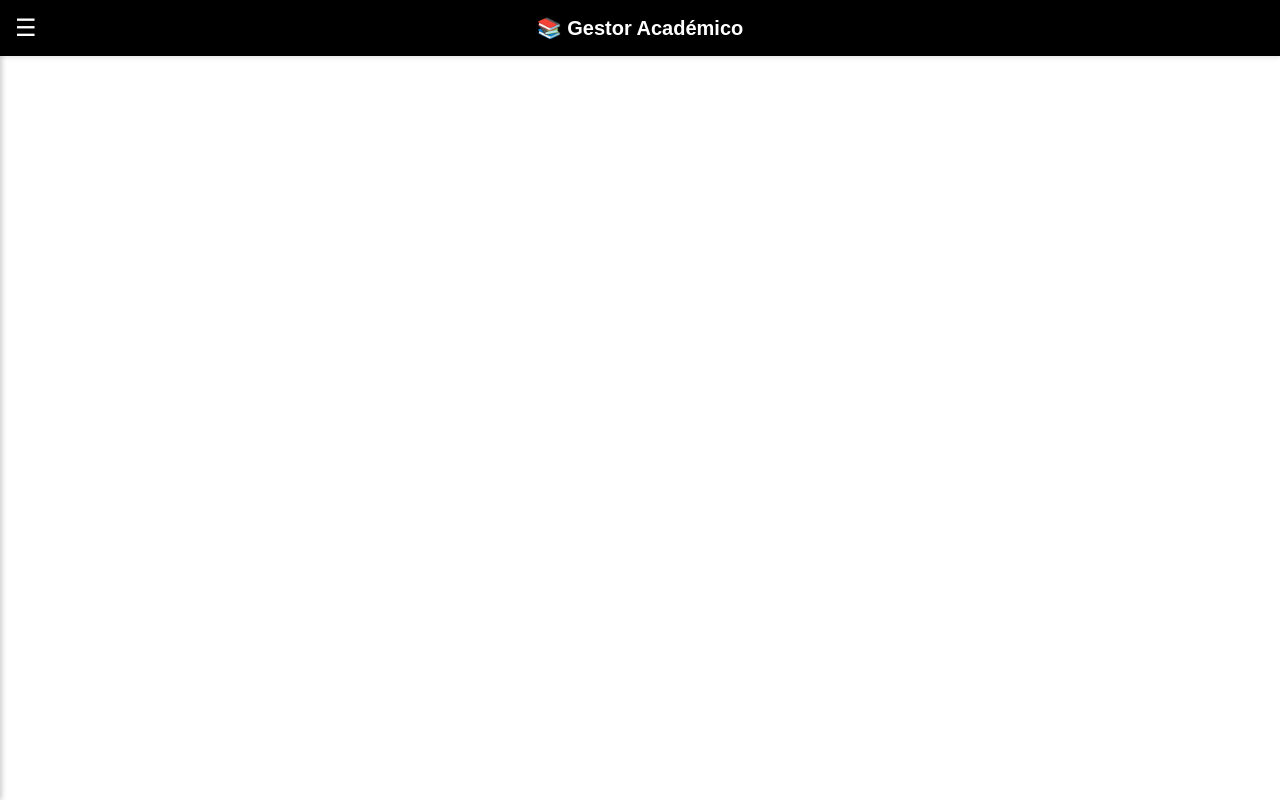
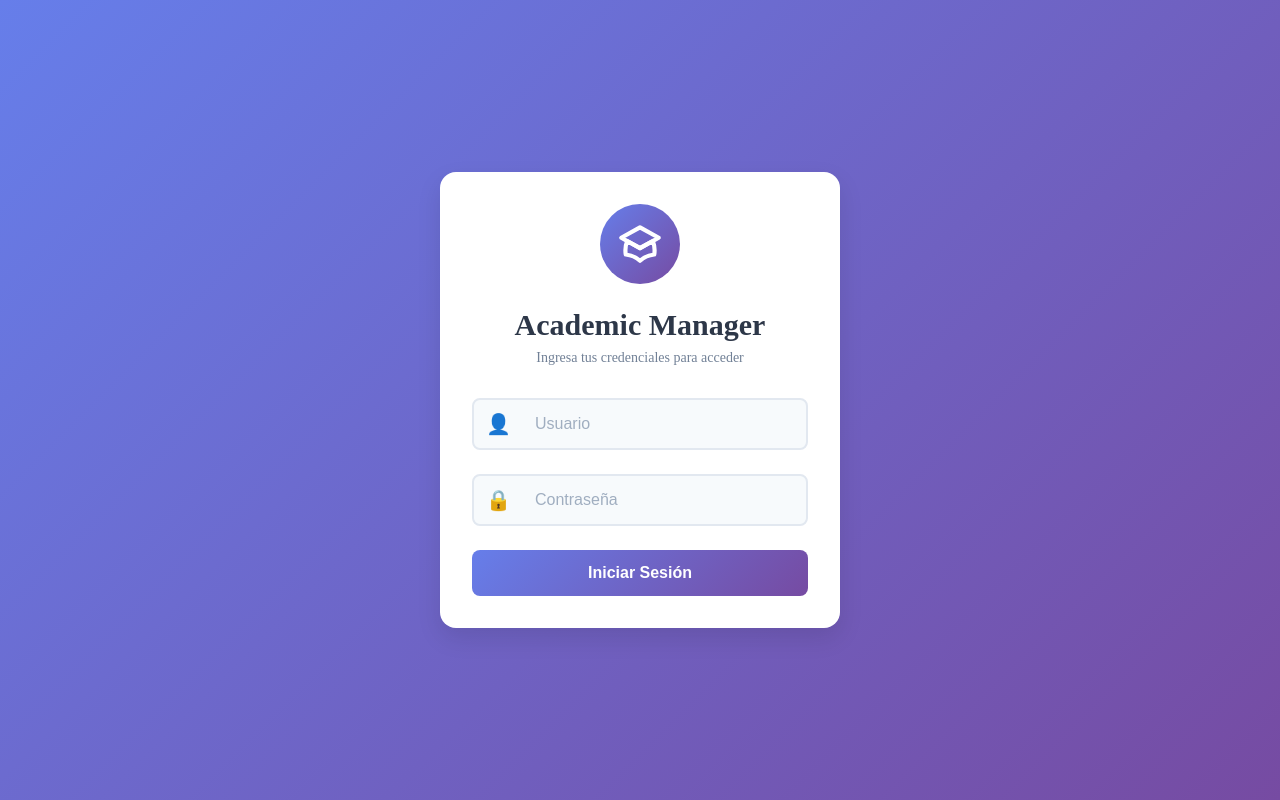
Before and after one commit to MiguelAP30/GestorAcademico-Frontend, an Angular app: page /auth/login in a window 1280 px wide. Before the commit this address led to /. Built offline with nearby package versions, Linux system fonts and the light colour scheme.

Commit message:
se implemento el loguin y la proteccion de rutas con el jwt

```diff
--- a/src/app/app.component.ts
+++ b/src/app/app.component.ts
@@ -1,19 +1,24 @@
 // src/app/app.components.ts
 import { Component } from '@angular/core';
-import { RouterModule } from '@angular/router';
+import { RouterModule, Router } from '@angular/router';
 import { NgIf } from '@angular/common';
+import { LoginService } from './services/login.service';
 
 @Component({
   selector: 'app-root',
   standalone: true,
-  imports: [RouterModule,NgIf],
+  imports: [RouterModule, NgIf],
   template: `
-  <nav class="navbar">
+  <nav class="navbar" *ngIf="loginService.isLoggedIn()">
     <button class="menu-toggle" (click)="toggleMenu()">☰</button>
     <div class="logo">📚 Gestor Académico</div>
+    <button class="logout-btn" (click)="logout()">
+      <span class="icon">⬅️</span>
+      <span class="text">Cerrar Sesión</span>
+    </button>
   </nav>
   <!-- Menú lateral -->
-  <div class="sidebar" [class.active]="menuOpen">
+  <div class="sidebar" [class.active]="menuOpen" *ngIf="loginService.isLoggedIn()">
     <button class="close-btn" (click)="toggleMenu()">✖</button>
     <ul>
       <li>
@@ -69,10 +74,50 @@ import { NgIf } from '@angular/common';
     </ul>
   </div>
   <!-- Fondo oscuro cuando el menú está abierto -->
-  <div class="overlay" *ngIf="menuOpen" (click)="closeMenu()"></div>
+  <div class="overlay" *ngIf="menuOpen && loginService.isLoggedIn()" (click)="closeMenu()"></div>
   <router-outlet></router-outlet> <!-- ✅ Aquí se renderizarán las rutas -->
   `,
   styles: [`
+    .navbar {
+      display: flex;
+      align-items: center;
+      justify-content: space-between;
+      padding: 1rem;
+      background: #000000;
+      color: white;
+      box-shadow: 0 2px 4px rgba(0,0,0,0.1);
+    }
+    .menu-toggle {
+      background: none;
+      border: none;
+      color: white;
+      font-size: 24px;
+      cursor: pointer;
+      margin-right: 15px;
+    }
+    .logo {
+      font-size: 20px;
+      font-weight: bold;
+      flex-grow: 1;
+      padding-left: 40%;
+    }
+    .logout-btn {
+      display: flex;
+      align-items: center;
+      background: none;
+      border: none;
+      color: white;
+      cursor: pointer;
+      padding: 8px 16px;
+      border-radius: 4px;
+      transition: background-color 0.3s;
+    }
+    .logout-btn:hover {
+      background-color: rgba(255, 255, 255, 0.1);
+    }
+    .logout-btn .icon {
+      margin-right: 8px;
+    }
     .sidebar {
       position: fixed;
       top: 0;
@@ -109,20 +154,20 @@ import { NgIf } from '@angular/common';
     .sidebar ul li a {
       display: flex;
       align-items: center;
-      padding: 4px 15px; /* Reducido el padding horizontal de 25px a 15px */
+      padding: 4px 15px;
       color: #fff;
       text-decoration: none;
       transition: all 0.3s ease;
     }
     .sidebar ul li a:hover {
       background: #333333;
-      padding-left: 20px; /* Reducido de 30px a 20px para mantener la proporción */
+      padding-left: 20px;
     }
     .sidebar ul li a.active {
       background: #3498db;
     }
     .icon {
-      margin-right: 10px; /* Reducido de 15px a 10px */
+      margin-right: 10px;
       font-size: 20px;
     }
     .text {
@@ -137,30 +182,15 @@ import { NgIf } from '@angular/common';
       background: rgba(0,0,0,0.5);
       z-index: 999;
     }
-    .navbar {
-      display: flex;
-      align-items: center;
-      padding: 1rem;
-      background: #000000;
-      color: white;
-      box-shadow: 0 2px 4px rgba(0,0,0,0.1);
-    }
-    .menu-toggle {
-      background: none;
-      border: none;
-      color: white;
-      font-size: 24px;
-      cursor: pointer;
-      margin-right: 15px;
-    }
-    .logo {
-      font-size: 20px;
-      font-weight: bold;
-    }
   `]
 })
 export class AppComponent {
   menuOpen = false;
+
+  constructor(
+    public loginService: LoginService,
+    private router: Router
+  ) {}
 
   toggleMenu() {
     this.menuOpen = !this.menuOpen;
@@ -169,4 +199,9 @@ export class AppComponent {
   closeMenu() {
     this.menuOpen = false;
   }
+
+  logout() {
+    this.loginService.logout();
+    this.router.navigate(['/auth/login']);
+  }
 }
--- a/src/app/app.config.ts
+++ b/src/app/app.config.ts
@@ -1,12 +1,27 @@
 // src/app/app.config.ts
 import { ApplicationConfig } from '@angular/core';
 import { provideRouter } from '@angular/router';
+import { provideHttpClient, withInterceptors } from '@angular/common/http';
 import { appRoutes } from './app.routes';
-import { provideHttpClient, withFetch } from '@angular/common/http';
+import { AuthInterceptor } from './interceptors/auth.interceptor';
 
 export const appConfig: ApplicationConfig = {
   providers: [
     provideRouter(appRoutes),
-    provideHttpClient(withFetch()) // ✅ Agregar `withFetch()` para habilitar fetch API
+    provideHttpClient(
+      withInterceptors([
+        (req, next) => {
+          const token = localStorage.getItem('token');
+          if (token && !req.url.includes('/auth/login')) {
+            req = req.clone({
+              setHeaders: {
+                Authorization: `Bearer ${token}`
+              }
+            });
+          }
+          return next(req);
+        }
+      ])
+    )
   ]
 };
--- a/src/app/app.routes.ts
+++ b/src/app/app.routes.ts
@@ -1,19 +1,61 @@
 // src/app/app.routes.ts
 import { Routes } from '@angular/router';
+import { authGuard } from './guards/auth.guard';
 
 export const appRoutes: Routes = [
   { path: '', redirectTo: 'universities', pathMatch: 'full' },
-  { path: 'universities', loadComponent: () => import('./modules/university/university.component').then(m => m.UniversityComponent) },
-  { path: 'professors', loadComponent: () => import('./modules/professor/professor.component').then(m => m.ProfessorComponent) },
-  { path: 'departments', loadComponent: () => import('./modules/department/department.component').then(m => m.DepartmentComponent) },
-  { path: 'courses', loadComponent: () => import('./modules/course/course.component').then(m => m.CourseComponent) },
-  { path: 'students', loadComponent: () => import('./modules/student/student.component').then(m => m.StudentComponent) },
-  { path: 'evaluation-type', loadComponent: () => import('./modules/evaluation-type/evaluation-type.component').then(m => m.EvaluationTypeComponent) },
-  { path: 'enrollments', loadComponent: () => import('./modules/enrollment/enrollment.component').then(m => m.EnrollmentComponent) },
-  { path: 'prerequisites', loadComponent: () => import('./modules/prerequisite/prerequisite.component').then(m => m.PrerequisiteComponent) },
-  { path: 'evaluations', loadComponent: () => import('./modules/evaluation/evaluation.component').then(m => m.EvaluationComponent) },
+  {
+    path: 'auth/login',
+    loadComponent: () => import('./auth/login/login.component').then(m => m.LoginComponent)
+  },
+  {
+    path: 'universities',
+    loadComponent: () => import('./modules/university/university.component').then(m => m.UniversityComponent),
+    canActivate: [authGuard]
+  },
+  {
+    path: 'professors',
+    loadComponent: () => import('./modules/professor/professor.component').then(m => m.ProfessorComponent),
+    canActivate: [authGuard]
+  },
+  {
+    path: 'departments',
+    loadComponent: () => import('./modules/department/department.component').then(m => m.DepartmentComponent),
+    canActivate: [authGuard]
+  },
+  {
+    path: 'courses',
+    loadComponent: () => import('./modules/course/course.component').then(m => m.CourseComponent),
+    canActivate: [authGuard]
+  },
+  {
+    path: 'students',
+    loadComponent: () => import('./modules/student/student.component').then(m => m.StudentComponent),
+    canActivate: [authGuard]
+  },
+  {
+    path: 'evaluation-type',
+    loadComponent: () => import('./modules/evaluation-type/evaluation-type.component').then(m => m.EvaluationTypeComponent),
+    canActivate: [authGuard]
+  },
+  {
+    path: 'enrollments',
+    loadComponent: () => import('./modules/enrollment/enrollment.component').then(m => m.EnrollmentComponent),
+    canActivate: [authGuard]
+  },
+  {
+    path: 'prerequisites',
+    loadComponent: () => import('./modules/prerequisite/prerequisite.component').then(m => m.PrerequisiteComponent),
+    canActivate: [authGuard]
+  },
+  {
+    path: 'evaluations',
+    loadComponent: () => import('./modules/evaluation/evaluation.component').then(m => m.EvaluationComponent),
+    canActivate: [authGuard]
+  },
   {
     path: 'schedules',
-    loadComponent: () => import('./modules/schedules/schedule.component').then(m => m.ScheduleComponent)
+    loadComponent: () => import('./modules/schedules/schedule.component').then(m => m.ScheduleComponent),
+    canActivate: [authGuard]
   }
 ];
--- /dev/null
+++ b/src/app/auth/login/login.component.css
@@ -0,0 +1,172 @@
+.login-container {
+  min-height: 100vh;
+  display: flex;
+  align-items: center;
+  justify-content: center;
+  background: linear-gradient(135deg, #667eea 0%, #764ba2 100%);
+  padding: 20px;
+}
+
+.login-card {
+  background: white;
+  border-radius: 16px;
+  box-shadow: 0 10px 25px rgba(0, 0, 0, 0.1);
+  width: 100%;
+  max-width: 400px;
+  padding: 2rem;
+  position: relative;
+  overflow: hidden;
+}
+
+.login-header {
+  text-align: center;
+  margin-bottom: 2rem;
+}
+
+.logo-container {
+  margin-bottom: 1.5rem;
+}
+
+.logo {
+  width: 80px;
+  height: 80px;
+  margin: 0 auto;
+  background: linear-gradient(135deg, #667eea 0%, #764ba2 100%);
+  border-radius: 50%;
+  display: flex;
+  align-items: center;
+  justify-content: center;
+  padding: 15px;
+}
+
+.logo-icon {
+  width: 100%;
+  height: 100%;
+  color: white;
+}
+
+.login-header h1 {
+  color: #2d3748;
+  font-size: 1.875rem;
+  font-weight: 700;
+  margin-bottom: 0.5rem;
+}
+
+.login-header p {
+  color: #718096;
+  font-size: 0.875rem;
+}
+
+.login-form {
+  margin-top: 2rem;
+}
+
+.form-group {
+  margin-bottom: 1.5rem;
+}
+
+.input-group {
+  position: relative;
+  display: flex;
+  align-items: center;
+  background-color: #f7fafc;
+  border: 2px solid #e2e8f0;
+  border-radius: 8px;
+  transition: all 0.3s ease;
+}
+
+.input-group:focus-within {
+  border-color: #667eea;
+  box-shadow: 0 0 0 3px rgba(102, 126, 234, 0.1);
+}
+
+.input-icon {
+  padding: 0.75rem;
+  color: #718096;
+  font-size: 1.25rem;
+}
+
+.form-input {
+  width: 100%;
+  padding: 0.75rem;
+  border: none;
+  background: transparent;
+  color: #2d3748;
+  font-size: 1rem;
+  outline: none;
+}
+
+.form-input::placeholder {
+  color: #a0aec0;
+}
+
+.forgot-password {
+  display: block;
+  text-align: right;
+  color: #667eea;
+  font-size: 0.875rem;
+  margin-top: 0.5rem;
+  text-decoration: none;
+  transition: color 0.3s ease;
+}
+
+.forgot-password:hover {
+  color: #5a67d8;
+}
+
+.login-button {
+  width: 100%;
+  padding: 0.875rem;
+  background: linear-gradient(135deg, #667eea 0%, #764ba2 100%);
+  color: white;
+  border: none;
+  border-radius: 8px;
+  font-size: 1rem;
+  font-weight: 600;
+  cursor: pointer;
+  transition: transform 0.3s ease, box-shadow 0.3s ease;
+}
+
+.login-button:hover {
+  transform: translateY(-1px);
+  box-shadow: 0 4px 12px rgba(102, 126, 234, 0.25);
+}
+
+.login-button:active {
+  transform: translateY(0);
+}
+
+.error-container {
+  margin-top: 1rem;
+}
+
+.error-message {
+  display: flex;
+  align-items: center;
+  padding: 0.75rem;
+  background-color: #fff5f5;
+  border: 1px solid #feb2b2;
+  border-radius: 8px;
+  color: #c53030;
+  font-size: 0.875rem;
+}
+
+.error-icon {
+  margin-right: 0.5rem;
+  font-size: 1rem;
+}
+
+@media (max-width: 640px) {
+  .login-card {
+    padding: 1.5rem;
+  }
+
+  .logo {
+    width: 60px;
+    height: 60px;
+  }
+
+  .login-header h1 {
+    font-size: 1.5rem;
+  }
+}
--- /dev/null
+++ b/src/app/auth/login/login.component.html
@@ -0,0 +1,59 @@
+<div class="login-container">
+  <div class="login-card">
+    <div class="login-header">
+      <div class="logo-container">
+        <div class="logo">
+          <svg class="logo-icon" viewBox="0 0 24 24" fill="none" stroke="currentColor">
+            <path stroke-linecap="round" stroke-linejoin="round" stroke-width="2"
+              d="M12 14l9-5-9-5-9 5 9 5z"/>
+            <path stroke-linecap="round" stroke-linejoin="round" stroke-width="2"
+              d="M12 14l6.16-3.422a12.083 12.083 0 01.665 6.479A11.952 11.952 0 0012 20.055a11.952 11.952 0 00-6.824-2.998 12.078 12.078 0 01.665-6.479L12 14z"/>
+          </svg>
+        </div>
+      </div>
+      <h1>Academic Manager</h1>
+      <p>Ingresa tus credenciales para acceder</p>
+    </div>
+
+    <form (ngSubmit)="onSubmit()" class="login-form">
+      <div class="form-group">
+        <div class="input-group">
+          <span class="input-icon">👤</span>
+          <input
+            type="text"
+            [(ngModel)]="username"
+            name="username"
+            placeholder="Usuario"
+            required
+            class="form-input"
+          >
+        </div>
+      </div>
+
+      <div class="form-group">
+        <div class="input-group">
+          <span class="input-icon">🔒</span>
+          <input
+            type="password"
+            [(ngModel)]="password"
+            name="password"
+            placeholder="Contraseña"
+            required
+            class="form-input"
+          >
+        </div>
+      </div>
+
+      <button type="submit" class="login-button">
+        Iniciar Sesión
+      </button>
+
+      <div *ngIf="error" class="error-container">
+        <div class="error-message">
+          <span class="error-icon">⚠️</span>
+          {{ error }}
+        </div>
+      </div>
+    </form>
+  </div>
+</div>
--- /dev/null
+++ b/src/app/auth/login/login.component.ts
@@ -0,0 +1,41 @@
+import { Component } from '@angular/core';
+import { CommonModule } from '@angular/common';
+import { FormsModule } from '@angular/forms';
+import { Router } from '@angular/router';
+import { LoginService } from '../../services/login.service';
+
+@Component({
+  selector: 'app-login',
+  standalone: true,
+  imports: [CommonModule, FormsModule],
+  templateUrl: './login.component.html',
+  styleUrls: ['./login.component.css']
+})
+export class LoginComponent {
+  username: string = '';
+  password: string = '';
+  error: string = '';
+
+  constructor(
+    private loginService: LoginService,
+    private router: Router
+  ) {}
+
+  onSubmit() {
+    if (!this.username || !this.password) {
+      this.error = 'Por favor, complete todos los campos';
+      return;
+    }
+
+    this.loginService.login(this.username, this.password).subscribe({
+      next: (response) => {
+        this.loginService.saveToken(response);
+        this.router.navigate(['/']);
+      },
+      error: (error) => {
+        this.error = error.status === 401 ? 'Usuario o contraseña incorrectos' : 'Error al intentar iniciar sesión';
+        console.error('Error de login:', error);
+      }
+    });
+  }
+}
--- /dev/null
+++ b/src/app/guards/auth.guard.ts
@@ -0,0 +1,15 @@
+import { inject } from '@angular/core';
+import { Router } from '@angular/router';
+import { LoginService } from '../services/login.service';
+
+export const authGuard = () => {
+  const loginService = inject(LoginService);
+  const router = inject(Router);
+
+  if (loginService.isLoggedIn()) {
+    return true;
+  }
+
+  router.navigate(['/auth/login']);
+  return false;
+};
--- /dev/null
+++ b/src/app/services/login.service.ts
@@ -0,0 +1,37 @@
+import { Injectable } from '@angular/core';
+import { HttpClient } from '@angular/common/http';
+import { Observable } from 'rxjs';
+import { map } from 'rxjs/operators';
+
+interface LoginResponse {
+  access_token: string;
+}
+
+@Injectable({
+  providedIn: 'root'
+})
+export class LoginService {
+  private apiUrl = 'http://localhost:3000/auth';
+
+  constructor(private http: HttpClient) { }
+
+  login(username: string, password: string): Observable<LoginResponse> {
+    return this.http.post<LoginResponse>(`${this.apiUrl}/login`, { username, password });
+  }
+
+  saveToken(response: LoginResponse): void {
+    localStorage.setItem('token', response.access_token);
+  }
+
+  getToken(): string | null {
+    return localStorage.getItem('token');
+  }
+
+  isLoggedIn(): boolean {
+    return !!this.getToken();
+  }
+
+  logout(): void {
+    localStorage.removeItem('token');
+  }
+}
```
Also changed, not shown: src/app/interceptors/auth.interceptor.ts (added, +28 -0 lines), assets/logo.png (added).
